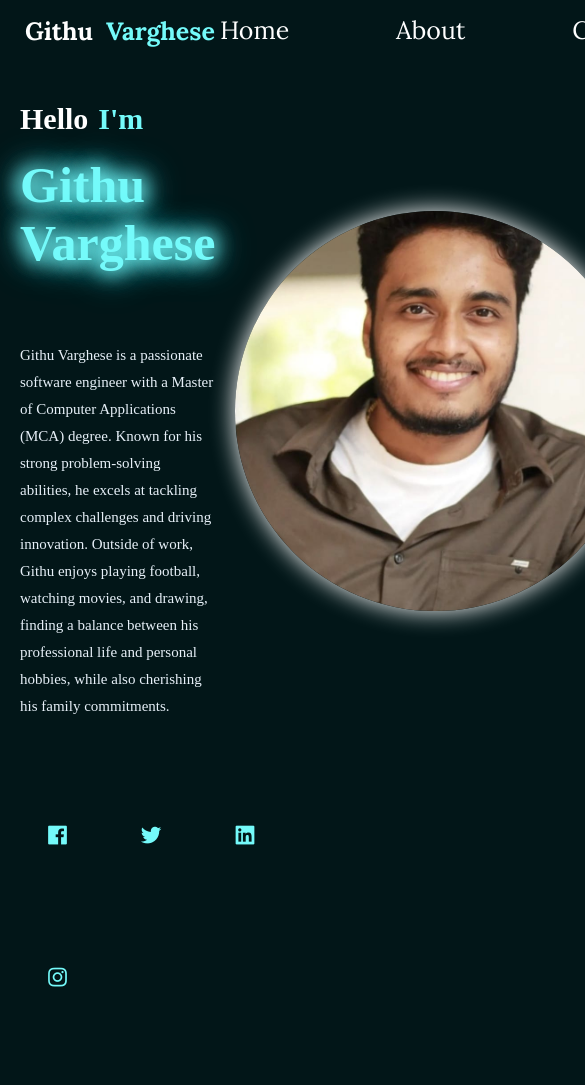
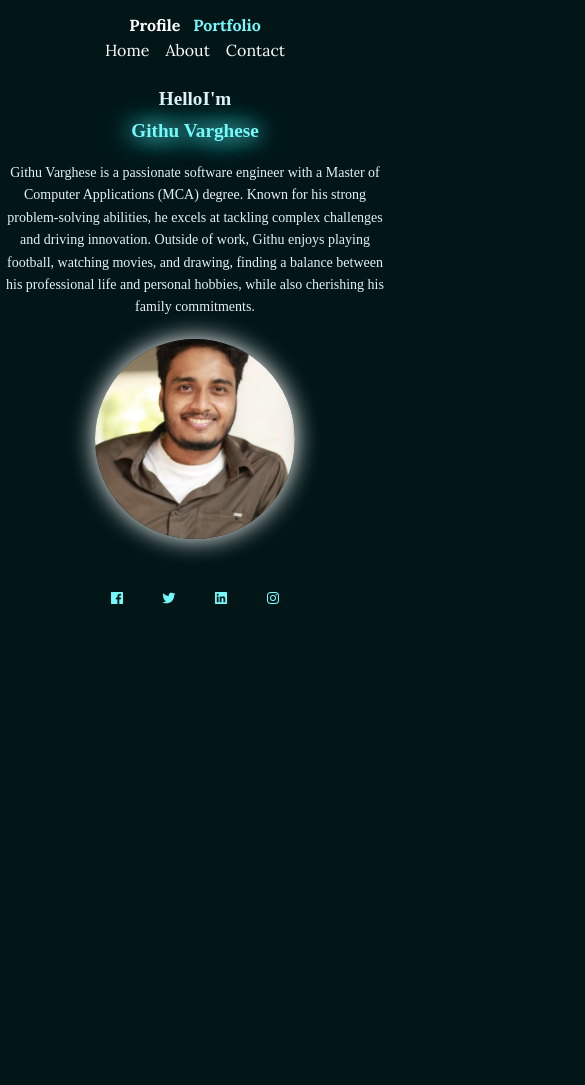
Before and after one commit to Githugo4/profile-portfolio, a plain HTML site: page index.html in a window 390 px wide. Shown: the top 1085 px of the page, 585 px wide, since content can reach past the window. After the commit the page ends 844 px from the top, so only its background shows below. Drawn offline with nearby package versions, Linux system fonts and the light colour scheme.

Commit message:
adjust to mobile view

```diff
--- a/css/profile_portfolio.css
+++ b/css/profile_portfolio.css
@@ -10,182 +10,217 @@
   margin: 0;
   padding: 0;
   box-sizing: border-box;
-  font-size: 25px;
+  font-size: 16px; /* Adjusted font size for better readability */
 }
 
 body {
   background-color: rgb(2, 22, 24);
   color: rgb(231, 240, 248);
 }
+
 .top_header {
-  /* position: fixed; */
-  /* top: 0;
-  left: 0; */
   display: flex;
   justify-content: space-between;
   align-items: center;
   padding: 10px 20px;
+  font-family: "Lora", serif;
+}
 
-  font-family: "Lora", serif;
-  font-optical-sizing: auto;
-  font-weight: 25px;
-  font-style: normal;
-}
 .tabs {
   display: flex;
-  gap: 1.5cm;
-  justify-content: right;
-  padding-right: 50px;
+  gap: 1rem; /* Adjusted gap for mobile */
+  justify-content: center; /* Center align for smaller screens */
+  padding-right: 0;
   text-decoration: none;
 }
 
-.tabs a{
+.tabs a {
   color: var(--primary-text-color);
   border-bottom: 3px solid transparent;
 }
+
 .tabs a:hover,
-.tabs a:active{
+.tabs a:active {
   color: var(--secondary-text-color);
-  border-bottom: 3px var(--secondary-text-color);
-
+  border-bottom: 3px solid var(--secondary-text-color);
 }
 
 .name {
   display: flex;
   gap: 3px;
+  text-align: center; /* Centering the name */
 }
+
 .name #fname {
   color: var(--primary-text-color);
 }
+
 #lname {
   color: var(--secondary-text-color);
 }
+
 h3 {
   margin: 0;
   padding: 5px;
 }
-.tabs h3 {
-  cursor: pointer;
-}
+
 .discription {
+  display: grid;
+  grid-template-columns: 1fr 1fr; /* Keep grid format for larger screens */
+  gap: 20px;
   padding: 40px 20px;
-  width: 100%;
-  display: grid;
-  grid-template-columns: 2fr 2fr;
-  /* gap: 20px; */
+  text-align: center;
 }
 
 .discription p {
-  display: flex;
-  flex-direction: row;
-  gap: 10px;
-  font-size: 15px;
+  font-size: 14px; /* Reduced font size */
 }
-.discription .hello {
-  color: var(--primary-text-color);
+
+.discription .hello,
+.discription .im {
   font-size: 1.2rem;
   font-weight: 600;
 }
 
-.discription .im {
-  color: var(--secondary-text-color);
-  font-size: 1.2rem;
-  font-weight: 600;
-}
 .discription .second_line {
-  font-size: 2rem;
+  font-size: 1.6rem; /* Adjusted font size */
   font-weight: 700;
   color: var(--secondary-text-color);
   margin-top: 20px;
+  animation: shadow-pulse 2s infinite;
 }
 
 @keyframes shadow-pulse {
   50% {
     text-shadow: 0 0 20px rgb(116, 250, 250),
-    0 0 20px rgb(116, 250, 250),
     0 0 30px rgb(116, 250, 250),
     0 0 40px rgb(51, 215, 234);
   }
 }
 
-.second_line {
-  animation: shadow-pulse 2s infinite;
-}
-
 .bio {
   font-size: 1rem;
-  line-height: 1.8;
-  margin-top: 70px;
-}
-.discription {
-  display: grid;
-  grid-template-columns: 1fr 1fr; /* Two equal columns */
-  gap: 20px; /* Add space between the columns */
-  align-items: center; /* Align items vertically in the center */
-}
-
-.details {
-  grid-column: 1 / 2; /* Ensure the description takes the first column */
-  text-align: left;
+  line-height: 1.6;
+  margin-top: 40px;
 }
 
 .profile_pic {
-  grid-column: 2 / 3; /* Ensure the image takes the second column */
-  justify-self: center; /* Aligns the image to the right within its column */
-  width: 400px; /* Ensure width and height are equal */
+  width: 400px;
   height: 400px;
-  border-radius: 50%; /* Makes the image circular */
+  border-radius: 50%;
   box-shadow: 0 0 25px var(--primary-text-color);
   cursor: pointer;
   transition: 0.4s ease-in-out;
-  overflow: hidden; /* Ensures the image stays within the rounded shape */
+  overflow: hidden;
   display: flex;
-  justify-content: center; /* Center the image horizontally */
-  align-items: center; /* Center the image vertically */
+  justify-content: center;
+  align-items: center;
+  justify-self: center;
 }
 
 .profile_pic img {
   width: 100%;
   height: 100%;
-  object-fit: cover; /* Ensures the image covers the container without stretching */
+  object-fit: cover;
 }
 
 .profile_pic:hover {
-  box-shadow: 0 0 25px var(--secondary-text-color),
-              0 0 25px var(--secondary-text-color),
-              0 0 25px var(--secondary-text-color);
+  box-shadow: 0 0 25px var(--secondary-text-color);
 }
+
 .social_media {
-  text-align: left;
+  text-align: left; /* Align social media icons to the center */
   padding: 20px;
-  /* background-color: rgb(2, 22, 24); */
 }
 
 .social_media a {
   display: inline-flex;
   justify-content: center;
   align-items: center;
-  /* width: 4.5rem;
-  height: 4,5rem; */
   background: transparent;
-  /* border: 2px solid var(--secondary-text-color); */
-  font-size: 8rem;
-  /* border-radius: 50%; */
+  font-size: 2rem;
   color: var(--secondary-text-color);
-  margin: 1.7rem 1.5rem 3rem 1rem;
+  margin: 1.5rem;
   transition: 0.3s ease-in-out;
   text-decoration: none;
-
 }
 
 .social_media a:hover {
   transform: scale(1.2);
   color: var(--primary-text-color);
   box-shadow: 0 0 25px var(--primary-text-color);
-
 }
 
 .social_media img {
   width: 40px;
   height: 40px;
 }
+
+/* Media Queries for Responsiveness */
+@media (max-width: 768px) {
+  .top_header {
+    flex-direction: column;
+    text-align: center;
+    padding: 10px;
+  }
+
+  .tabs {
+    justify-content: center;
+    gap: 1rem;
+  }
+
+  .discription {
+    grid-template-columns: 1fr; /* 1 column layout for mobile */
+    text-align: center;
+    padding: 20px 10px; /* Less padding on small screens */
+  }
+
+  .profile_pic {
+    width: 250px; /* Smaller profile image */
+    height: 250px;
+    margin: 0 auto; /* Centered profile image */
+  }
+
+  .discription .second_line {
+    font-size: 1.4rem; /* Slightly reduced font size */
+    margin-top: 10px;
+  }
+
+  .bio {
+    font-size: 0.9rem; /* Reduced font size for better mobile view */
+    margin-top: 20px;
+  }
+
+  .social_media a {
+    font-size: 1.8rem; /* Slightly smaller icons */
+    margin: 1rem; /* Adjusted spacing between social media icons */
+  }
+
+  .social_media {
+    flex-direction: column;
+    text-align: center;
+  }
+}
+
+@media (max-width: 480px) {
+  .discription {
+    padding: 15px 5px; /* Further reduce padding */
+  }
+
+  .profile_pic {
+    width: 200px; /* Even smaller profile image */
+    height: 200px;
+  }
+
+  .discription .second_line {
+    font-size: 1.2rem; /* Smaller font size */
+  }
+
+  .bio {
+    font-size: 0.8rem; /* Reduced font size */
+  }
+
+  .social_media a {
+    font-size: 1.5rem; /* Smaller social media icons */
+  }
+}
--- a/index.html
+++ b/index.html
@@ -9,13 +9,12 @@
   <title>Githu Varghese Profile Portfolio</title>
   <link rel="stylesheet" href="css/profile_portfolio.css">
   <link href='https://unpkg.com/boxicons@2.1.4/css/boxicons.min.css' rel='stylesheet'>
-
 </head>
 <body>
   <div class="top_header">
     <div class="name">
-      <h3 class="name" id="fname">Githu</h3>
-      <h3 class="name" id="lname">Varghese</h3>
+      <h3 class="name" id="fname">Profile</h3>
+      <h3 class="name" id="lname">Portfolio</h3>
     </div>
     <div class="tabs">
       <a href="#home" class="tabs" id="homes">Home</a>
@@ -37,11 +36,10 @@
       </div>
     </div>
     <div class="social_media">
-      <a href="https://www.facebook.com/githu.varghese.9/" target="_blank"><i class='bx bxl-facebook-square' ></i></a>
-      <a href="https://x.com/githu_varghese" target="_blank"><i class='bx bxl-twitter' ></i></a>
-      <a href="https://www.linkedin.com/in/githu-varghese-5364b3283/" target="_blank"><i class='bx bxl-linkedin-square' ></i></a>
+      <a href="https://www.facebook.com/githu.varghese.9/" target="_blank"><i class='bx bxl-facebook-square'></i></a>
+      <a href="https://x.com/githu_varghese" target="_blank"><i class='bx bxl-twitter'></i></a>
+      <a href="https://www.linkedin.com/in/githu-varghese-5364b3283/" target="_blank"><i class='bx bxl-linkedin-square'></i></a>
       <a href="https://www.instagram.com/githu_varghese" target="_blank"><i class='bx bxl-instagram'></i></a>
-
     </div>
   </section>
   <section class="about" id="about">
```
